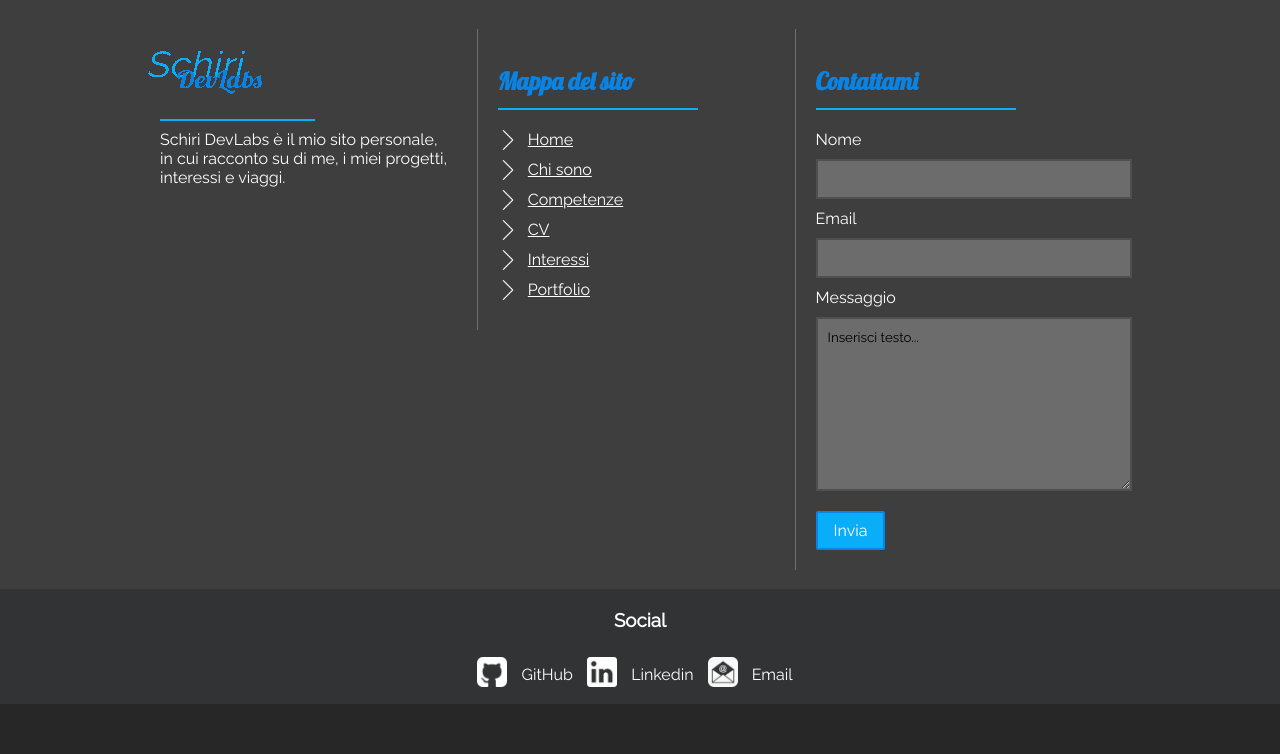
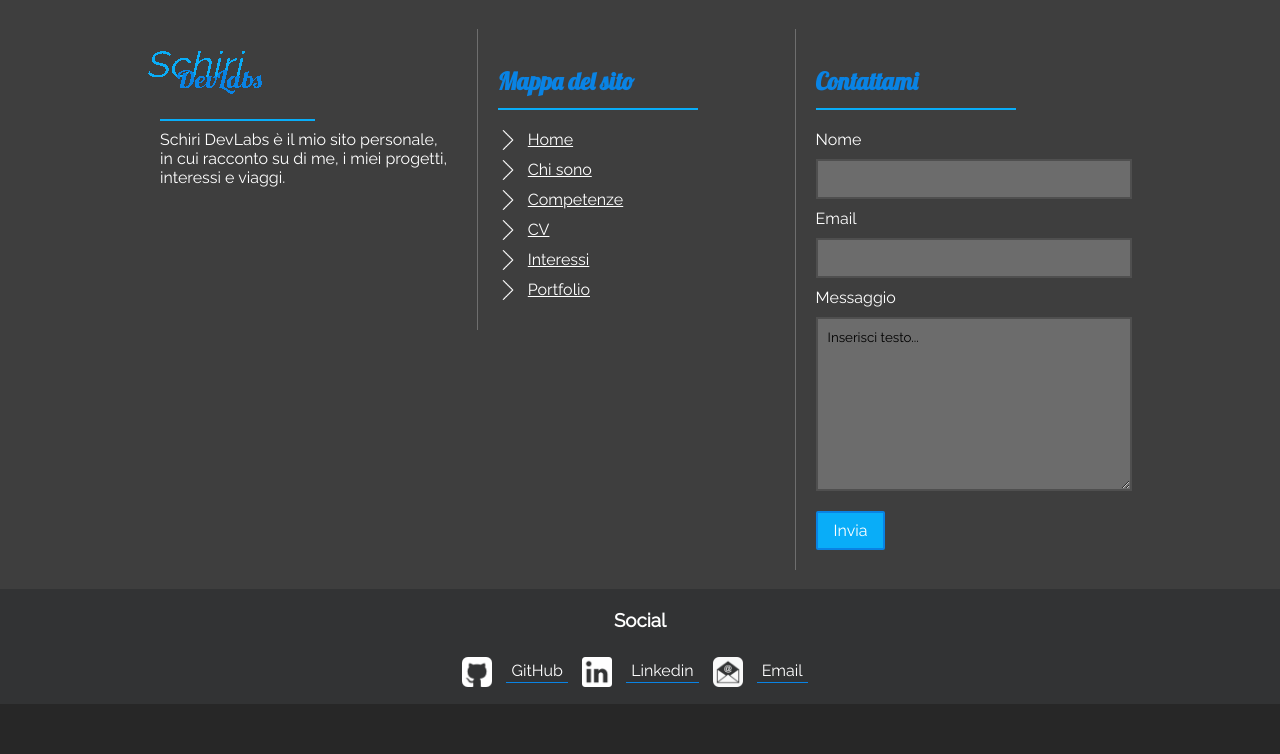
Before and after one commit to RiccardoSchifaudo94/schiri_site, a PHP site: page / in a window 1280 px wide. Shown: the part 3999-4753 px from the top of the page. Run offline with PHP 8.4, Linux system fonts and the light colour scheme.

Commit message:
#fix vari

```diff
--- a/css/media.css
+++ b/css/media.css
@@ -237,6 +237,10 @@
 	.schiri_footer label, .schiri_footer input, .schiri_footer textarea{
 		max-width:260px!important;
 	}
+	.schiri_social_icon a{
+		display:block;
+		width:100%;
+	}
 
 
 }
--- a/css/style.css
+++ b/css/style.css
@@ -39,7 +39,7 @@ body {
 	top: 0px;
 	border-bottom: 2px solid #2b3885;
 	/*box-shadow: 2px 2px 5px #c5c5c5; */
-	z-index:1;
+	z-index:999999999;
 }
 .schiri_sub_header{
 	background-color: #03A9F4;
@@ -559,6 +559,12 @@ body {
 	text-decoration:none;
 	margin-right:10px;
 }
+.schiri_social_icon a span {
+    border-bottom: 1px solid #0983e4;
+    padding: 0 5px 2px;
+    position: relative;
+    top: -4px;
+}
 .schiri_sub_footer_2{
 	background-color:#272727;
     min-height: 50px;
--- a/index.html
+++ b/index.html
@@ -70,7 +70,7 @@
 						</div>
 						<h4>Nascita</h4>
 						<p>1994</p>
-						<span>Nasco nel  in Italia</span>
+						<span>Nasco in Italia</span>
 					</div>
 					<div class="schiri_timeline_block">
 						<div class="schiri_circle_icon">
@@ -334,9 +334,18 @@
 				<div class="schiri_social_icon">
 					<h3>Social</h3>
 					<br/>
-					<a href="#"><img src="img/github.png"> GitHub</a>
-					<a href="#"><img src="img/linkedin.png"> Linkedin</a>
-					<a href="#"><img src="img/email.png"> Email</a>
+					<a href="https://github.com/RiccardoSchifaudo94/" target="_blank">
+						<img src="img/github.png">
+						<span>GitHub</span>
+					</a>
+					<a href="https://it.linkedin.com/in/riccardo-schifaudo-20345993" target="_blank">
+							<img src="img/linkedin.png">
+							<span>Linkedin</span>
+					</a>
+					<a href="mailto:riccardo.schifaudo@libero.it">
+						<img src="img/email.png">
+						<span>Email</span>
+					</a>
 				</div>
 			</div>
 		</div>
```
